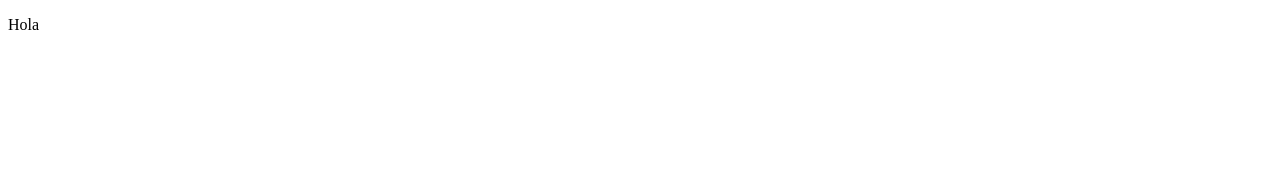
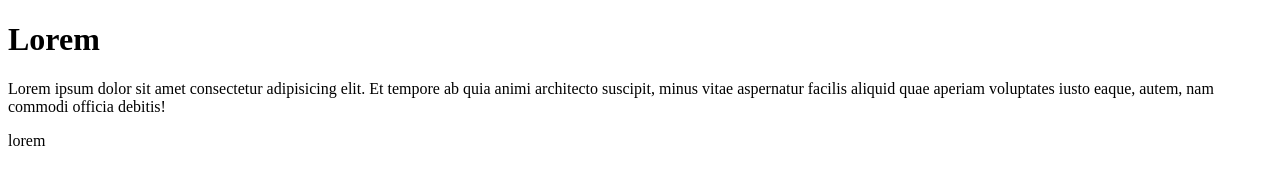
Before and after one commit to Bubbl33s/session-23, a plain HTML site: page index.html in a window 1280 px wide. Drawn offline with Linux system fonts and the light colour scheme.

Commit message:
Contenido de index añadido

```diff
--- a/index.html
+++ b/index.html
@@ -6,6 +6,14 @@
     <title>Sesión 23</title>
   </head>
   <body>
-    <p>Hola</p>
+    <h1>Lorem</h1>
+
+    <p>
+      Lorem ipsum dolor sit amet consectetur adipisicing elit. Et tempore ab
+      quia animi architecto suscipit, minus vitae aspernatur facilis aliquid
+      quae aperiam voluptates iusto eaque, autem, nam commodi officia debitis!
+    </p>
+
+    <p>lorem</p>
   </body>
 </html>
```
